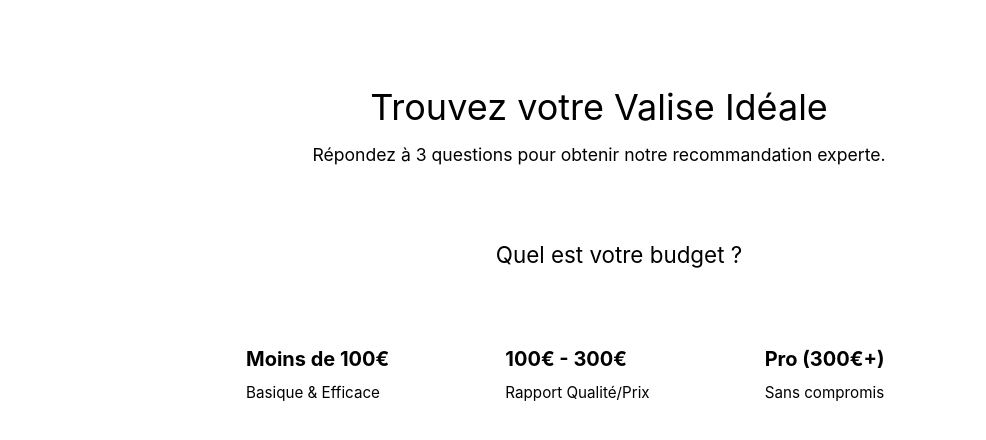
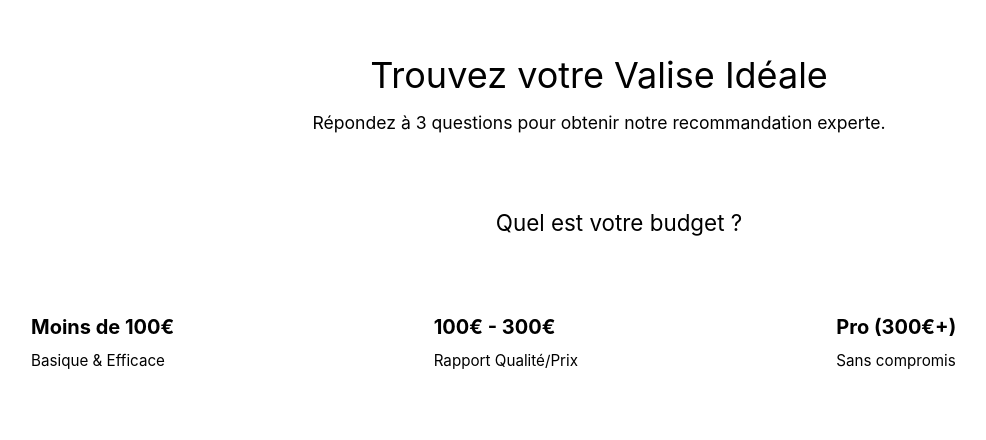
Before and after one commit to JimmyZeer/alitested, a React app in the folder widget/: page / in a window 1280 px wide. Shown: the top 440 px of the page, without its empty margins (41-1027 px from the left). Built offline with nearby package versions, Linux system fonts and the light colour scheme; the HTML template or start-up script is replaced by a standard one.

Commit message:
fix(widget): remove arbitrary max-width to let the widget align with main container

```diff
--- a/widget/src/components/SuitcaseSelector.jsx
+++ b/widget/src/components/SuitcaseSelector.jsx
@@ -93,8 +93,7 @@ export default function SuitcaseSelector() {
 
     return (
         <div className="alitested-verdict animate-fade-in-up" style={{
-            maxWidth: '850px',
-            margin: '2rem auto',
+            margin: '0',
             padding: window.innerWidth > 768 ? '3rem' : '1.5rem',
             background: 'var(--bg-body)'
         }}>
```
